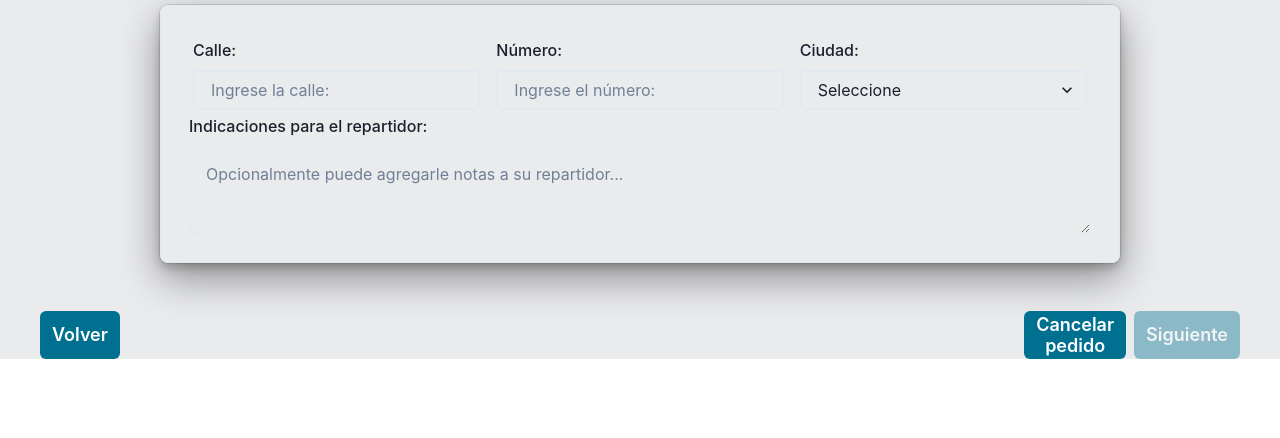
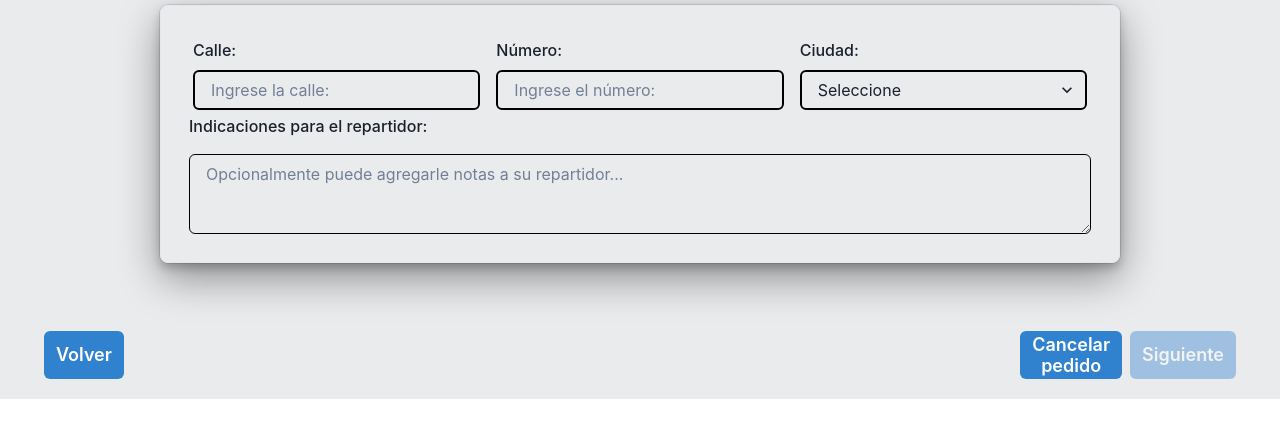
Before and after one commit to jmartinflores23/deliverit-is-g6, a React (Create React App) app: page / in a window 1280 px wide. Both pictures are taken after a click on the button "Siguiente". Shown: the part 270-708 px from the top of the page. Built offline with nearby package versions, Linux system fonts and the light colour scheme.

Commit message:
fix things

```diff
--- a/src/components/Carrito.js
+++ b/src/components/Carrito.js
@@ -2,7 +2,7 @@ import { Box, Button, Heading, List, ListItem, SimpleGrid, Stack, Text, VStack }
 import React, { useState } from "react";
 import Item from "./Item";
 
-function Carrito({ items, setItems }) {
+function Carrito({ formData, setFormData, items, setItems }) {
     const [listaItems, setListaItems] = useState(items);
     const handleDeleteItem = (nombre) => {
         const nuevoCarrito = listaItems.filter((item) => item.nombre !== nombre);
@@ -17,6 +17,7 @@ function Carrito({ items, setItems }) {
         return total;
     };
     const precioTotal = calcularPrecioTotal();
+
     const vaciarLista = () => {
         setListaItems([]);
     }
--- a/src/components/Direccion.js
+++ b/src/components/Direccion.js
@@ -16,13 +16,13 @@ const DireccionBody = ({ formData, setFormData }) => {
       <SimpleGrid p='1' minChildWidth='120px' spacing={4} >
         <Box>
           <FormLabel> Calle:</FormLabel>
-          <Input borderWidth={2} placeholder={formData.calle || "Ingrese la calle:"} onChange={(e) =>
+          <Input borderColor='black' borderWidth={2} placeholder={formData.calle || "Ingrese la calle:"} onChange={(e) =>
             setFormData({ ...formData, calle: e.target.value })} />
         </Box>
         <Box>
           <FormLabel borderRadius='lg' >Número:</FormLabel>
           <NumberInput >
-            <NumberInputField borderWidth={2} placeholder={formData.numero || "Ingrese el número:"} onChange={(e) =>
+            <NumberInputField  borderColor='black' borderWidth={2} placeholder={formData.numero || "Ingrese el número:"} onChange={(e) =>
               setFormData({ ...formData, numero: e.target.value })} />
           </NumberInput>
         </Box>
@@ -38,7 +38,7 @@ const DireccionBody = ({ formData, setFormData }) => {
 
       <Stack>
         <FormLabel>Indicaciones para el repartidor:</FormLabel>
-        <Textarea placeholder={formData.indicaciones || "Opcionalmente puede agregarle notas a su repartidor..."} onChange={(e) =>
+        <Textarea borderColor='black' placeholder={formData.indicaciones || "Opcionalmente puede agregarle notas a su repartidor..."} onChange={(e) =>
           setFormData({ ...formData, indicaciones: e.target.value })} />
       </Stack>
     </Box>
@@ -46,7 +46,7 @@ const DireccionBody = ({ formData, setFormData }) => {
 }
 const SelectorDireccion = ({ formData, setFormData }) => {
   return (
-    <Select borderWidth={2} placeholder={formData.ciudad || "Seleccione"} onChange={(e) =>
+    <Select borderWidth={2} borderColor='black' placeholder={formData.ciudad || "Seleccione"} onChange={(e) =>
       setFormData({ ...formData, ciudad: e.target.value })}>
       <option value='Alta Gracia'> Alta Gracia</option>
       <option value='Córdoba'>Córdoba</option>
--- a/src/components/Formulario.js
+++ b/src/components/Formulario.js
@@ -52,13 +52,14 @@ function Formulario() {
     codSeg: "",
     antesPosible: "",
     fecha: "",
+    total: "",
   });
   function noAvanzar(page) {
     switch (page) {
       case 0:
         return items.length === 0;
       case 1:
-        return (formData.calle === "" || formData.calle === "" || formData.ciudad === "");
+        return (formData.calle === "" || formData.numero === "" || formData.ciudad === "");
       case 2:
         return (formData.formaDePago === 'efectivo' && formData.cantidadEfectivo === '') ||
           (formData.formaDePago === 'tarjeta' && (formData.numeroTarjeta.length != 19 || parseInt(formData.numeroTarjeta.charAt(0)) != 4 || formData.fechaVen === '' || formData.nombreTitular === '' || formData.codSeg.length != 3)) ||
@@ -74,7 +75,7 @@ function Formulario() {
   const PageDisplay = () => {
     switch (page) {
       case 0:
-        return <Carrito items={items} setItems={setItems}></Carrito>
+        return <Carrito formData={formData} setFormData={setFormData} items={items} setItems={setItems}></Carrito>
       case 1:
         return <Direccion formData={formData} setFormData={setFormData} />
       case 2:
@@ -97,16 +98,16 @@ function Formulario() {
         <Box className='body'>
           {PageDisplay()}
         </Box>
-        <Box mx='10' my='7' className='footer'>
+        <Box mx='10' my='7' p='1' className='footer'>
           <Stack my='4' isInline justifyContent='space-between'>
-            <Button size='lg' p='3' bg="#007090" color="white"
+            <Button size='lg' p='3' colorScheme='blue'
               disabled={page === 0}
               onClick={() => {
                 setPage((currPage) => page === 0 ? currPage : currPage - 1);
               }}
             >Volver</Button>
             <Stack isInline>
-              <Button size='lg' p='3' align='end' bg="#007090" color="white"
+              <Button size='lg' p='3' align='end' colorScheme='blue'
                 onClick={() => {
                   cancelarPedido();
                 }}
@@ -114,7 +115,7 @@ function Formulario() {
                 <Text> Cancelar <br></br>pedido
                 </Text>
               </Button>
-              <Button size='lg' p='3' align='end' bg="#007090" color="white"
+              <Button size='lg' p='3' align='end' colorScheme='blue'
                 onClick={() => {
                   if (page === FormTitles.length - 1) {
                     confirmarPedido();
--- a/src/components/Item.js
+++ b/src/components/Item.js
@@ -5,7 +5,7 @@ function Item({ imagen, nombre, precio, onDelete }) {
     const handleDeleteClick = () => { onDelete(nombre); }
 
     return (
-        <VStack borderWidth='2px' borderRadius='lg' overflow='hidden' justifyContent='space-between' h='auto'>
+        <VStack borderWidth='2px' borderRadius='lg' overflow='hidden' justifyContent='space-between' h='auto' borderColor='black'>
             <Image src={imagen} />
             <Box p='2' align='left'>
                 <Box p='1'
```
